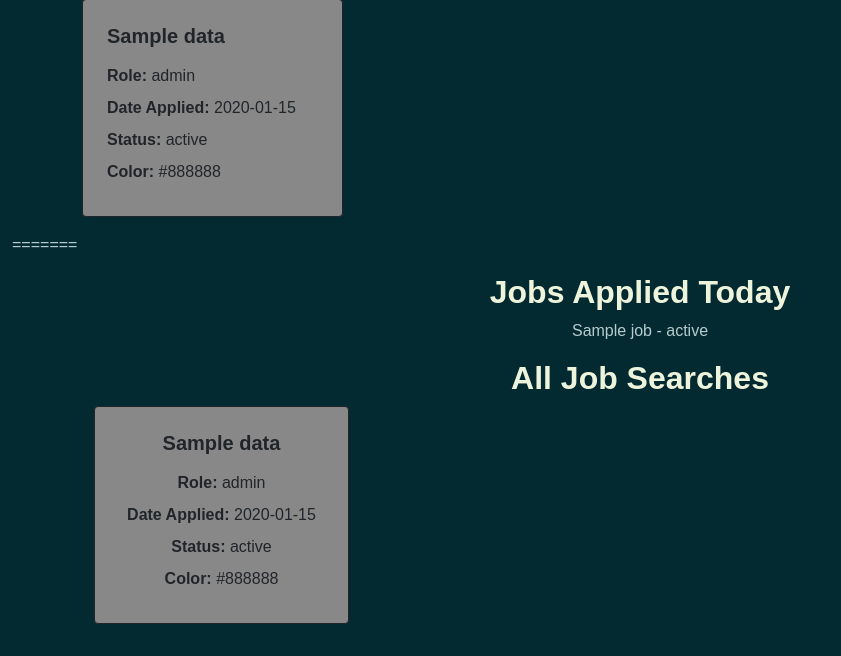
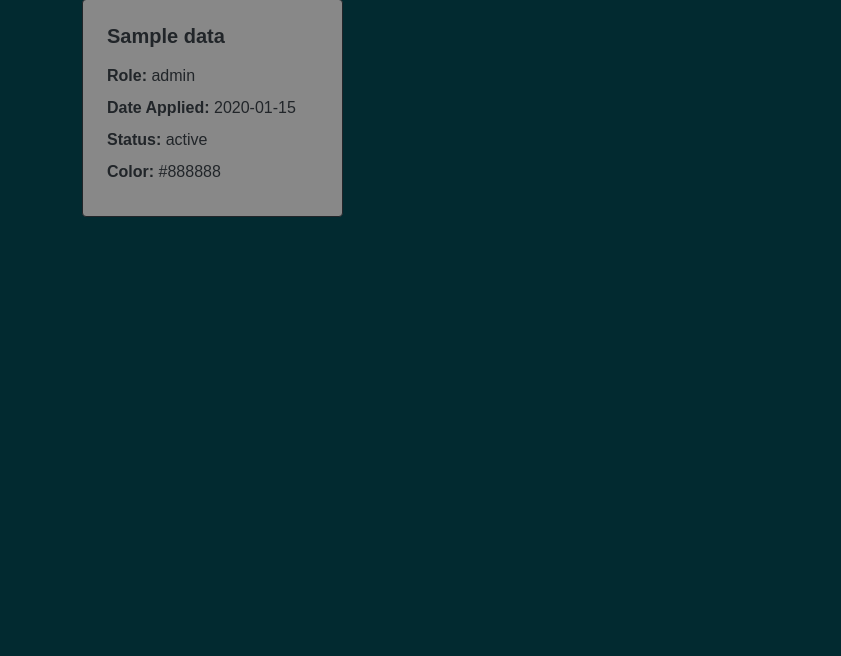
Before and after one commit to JWalshe86/career, a Django app: template jobs/templates/jobs/job_searches.html in a window 1280 px wide. Shown: the part 346-1002 px from the top of the page, without its empty margins (0-841 px from the left). After the commit the page ends 563 px from the top, so only its background shows below. Run offline with Django 5.2, Linux system fonts and the light colour scheme; the template is opened without the code that fills it: most values are stand-ins (such as "Sample title", 1, 10 or a date in 2020); form fields are guessed from the names that the template uses; some web fonts are replaced.

Commit message:
Fix duplicated content in jobs and job searches section on main page
- Removed duplicated sections for 'Jobs Applied Today' and 'All Job Searches'.
- Consolidated content to ensure sections are rendered only once.
- Corrected HTML structure for consistency and clarity.

```diff
--- a/jobs/templates/jobs/job_searches.html
+++ b/jobs/templates/jobs/job_searches.html
@@ -13,7 +13,6 @@
     <div class="overlay"></div>
     <div class="container-fluid">
         <div class="row">
-
             <!-- Jobs Applied Today Section -->
             <div class="col-md-6">
                 <h2>Jobs Applied Today</h2>
@@ -88,63 +87,11 @@
                 {% endfor %}
             </div>
         </div>
-
-=======
-            <div class="col text-center mt-3">
-                <!-- Section for jobs applied today -->
-                <div class="container mt-3">
-                    <h2>Jobs Applied Today</h2>
-		{% if jobs_applied_today %}
-		    {% for job in jobs_applied_today %}
-			<div>{{ job.name }} - {{ job.status }}</div>
-		    {% endfor %}
-		{% else %}
-		    <div>No jobs applied for today.</div>
-		{% endif %}
-
-
-                <!-- Section for all job searches -->
-                <div class="container mt-3">
-                    <h2>All Job Searches</h2>
-<div class="row">
-    {% for data in jobs_searched %}
-        <div class="col-sm-6 col-md-4 col-lg-3 col-xl-3 mb-3">
-            <div class="card h-100 border-dark d-flex flex-column" style="background-color: {{ data.background_color }};">
-                <div class="card-body d-flex flex-column p-4">
-                    <a href="{% url 'jobsearch_detail' data.id %}" class="text-decoration-none text-dark">
-                        <div class="card-title-container mb-3">
-                            <h5 class="card-title text-dark mb-0">{{ data.name }}</h5>
-                            {% if data.favourite %}
-                            <span class="ms-2" style="font-size: 2rem; color: black;">
-                                &#9733;  <!-- Unicode character for a filled star (★) -->
-                            </span>
-                            {% endif %}
-                        </div>
-                        <p class="card-text mb-2 text-dark"><strong>Role:</strong> {{ data.role }}</p>
-                        <p class="card-text mb-2 text-dark"><strong>Date Applied:</strong> {{ data.created_at|date:'Y-m-d' }}</p>
-                        <p class="card-text mb-2 text-dark"><strong>Status:</strong> {{ data.status }}</p>
-                        <p class="card-text mb-2 text-dark"><strong>Color:</strong> {{ data.background_color }}</p>
-                    </a>
-                </div>
-            </div>
-        </div>
-    {% endfor %}
-</div>
-
-                </div>
-            </div>
-        </div>
-        <ul>
-            {% for job in jobs_searched %}
-            <li class='d-none' data-dateapplied="{{ job.created_at|date:'Y-m-d' }}">{{ job }}</li>
-            {% endfor %}
-        </ul>
     </div>
 {% endblock %}
 
 {% block extra_css %}
 <style>
-
     /* Ensure task items are aligned horizontally */
     .task-item {
         display: flex;
@@ -195,6 +142,7 @@
             flex-direction: column;
             text-align: center;
         }
+    }
 
     /* Title container for consistency across both sections */
     .card-title-container {
@@ -216,7 +164,6 @@
     /* Ensure card content has consistent spacing */
     .card-body {
         flex-grow: 1;
-
     }
 </style>
 {% endblock %}
```
